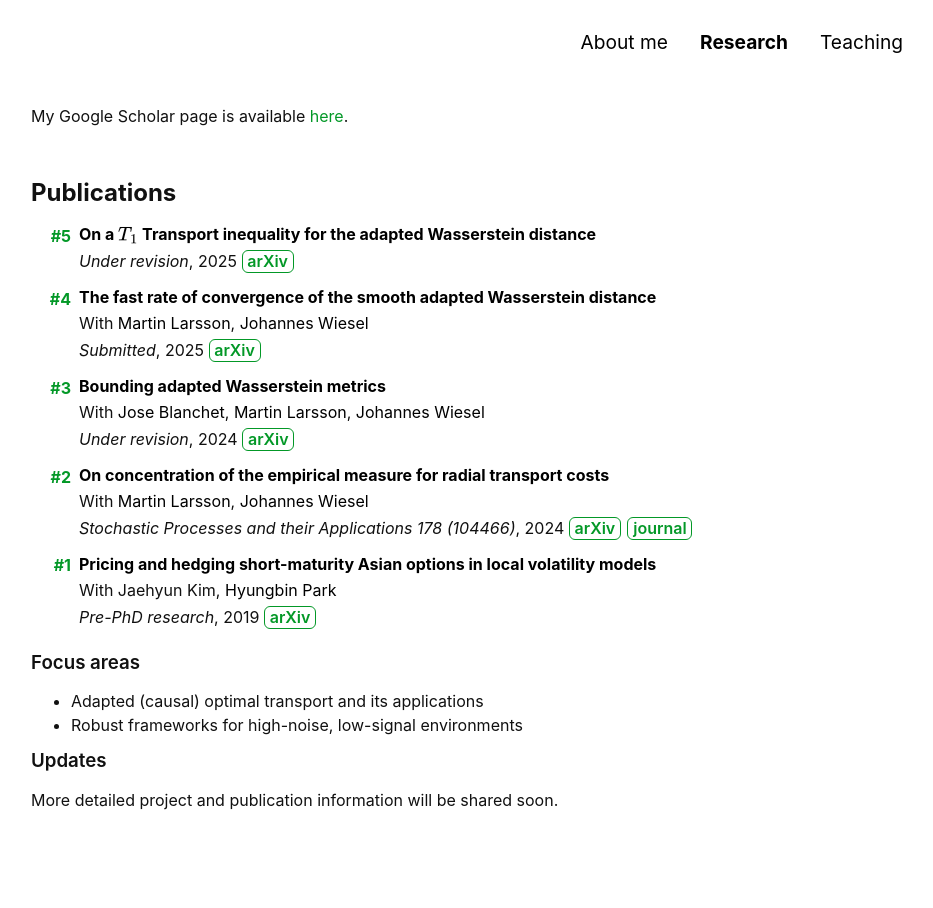
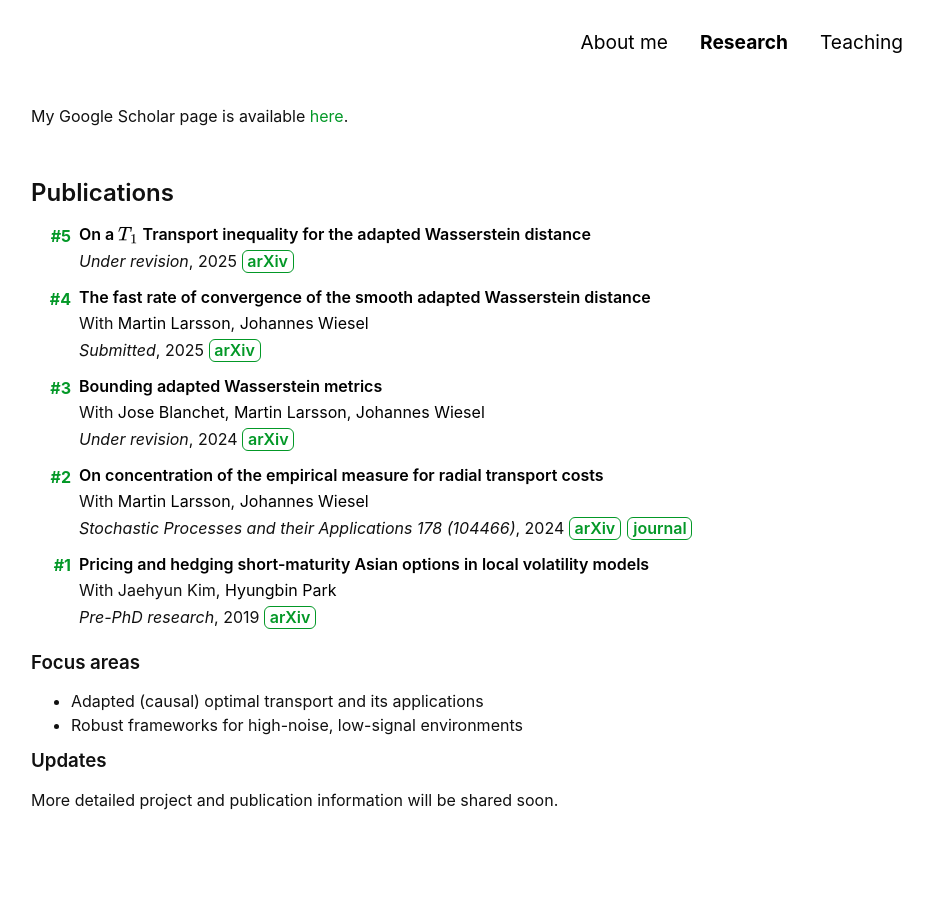
Before and after one commit to Jonghwap/Jonghwap.github.io, a Jekyll site: the page built from research.md, in a window 1280 px wide. Shown: the whole page, without its empty margins (209-1142 px from the left). Built offline with Jekyll 4.4.1, drawn with Linux system fonts in a browser that asks for light colours; a style sheet for code colours, icons or effects is not loaded.

Commit message:
Update minimal-light.scss

```diff
--- a/_sass/minimal-light.scss
+++ b/_sass/minimal-light.scss
@@ -248,14 +248,14 @@ h3, h4, h5, h6 {
 }
 
 h1 {
-  font-weight: 660;
+  font-weight: 600;
   color: #111;
   margin: 0 0 16px;
 }
 
 h2 {
   color: #111; // font color
-  font-weight: 660; // font 두께
+  font-weight: 600; // font 두께
   margin: 0 0 16px; // font와 본문 사이의 margin
   // font-size: 157%; // font 사이즈
 }
@@ -476,7 +476,7 @@ header ul a:active {
 
 strong {
   color:#000;
-  font-weight:660; // bold의 두께 조절
+  font-weight:600; // bold의 두께 조절
 }
 
 @media (prefers-color-scheme: dark) {
```
